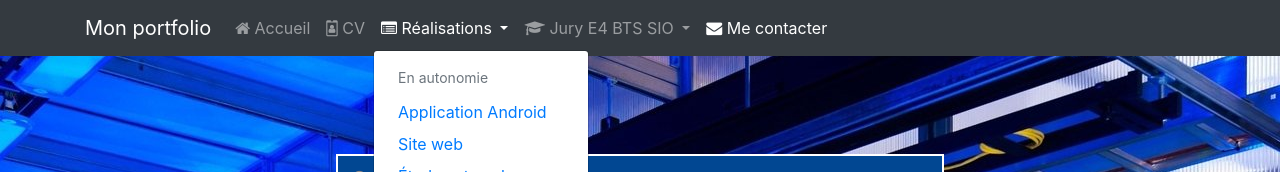
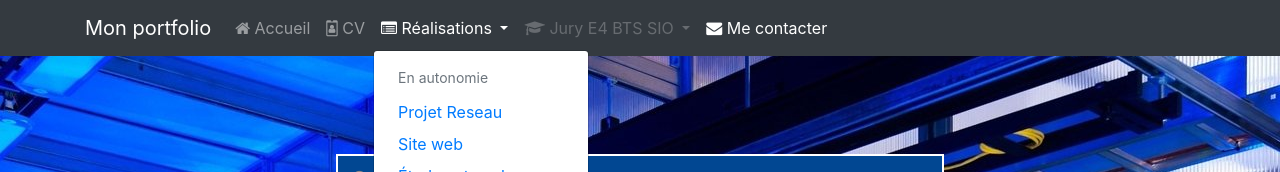
Before and after one commit to Saimoji/Youceftarfa.github.io, a plain HTML site: page Mecontacter.html in a window 1280 px wide. Both pictures are taken after a click on the button "Réalisations". Shown: the top 172 px of the page. Drawn offline with nearby package versions, Linux system fonts and the light colour scheme.

Commit message:
finalisation du portfolio

```diff
--- a/Mecontacter.html
+++ b/Mecontacter.html
@@ -42,7 +42,7 @@
                                 <li role="presentation" class="dropdown-header dropdown-item">
                                     En autonomie</li>
                                 <li role="presentation" class=" dropdown-item">
-                                    <a role="menuitem" href="appliandroid.html">Application Android</a>
+                                    <a role="menuitem" href="appliandroid.html">Projet Reseau</a>
                                 </li>
                                 <li role="presentation" class="dropdown-item">
                                     <a role="menuitem" href="#">Site web</a>
@@ -62,7 +62,7 @@
                             </ul>
                         </li>
                         <li class="dropdown nav-item">
-                            <a href="#" class="dropdown-toggle nav-link"
+                            <a href="#" class="dropdown-toggle nav-link disabled"
                                data-toggle="dropdown" role="button">
                                 <span class="fa fa-graduation-cap"></span>
                                 Jury E4 BTS SIO
```
Also changed, not shown: appliandroid.html (+2 -2 lines), cv.html (+2 -2 lines), index.html (+2 -2 lines).
